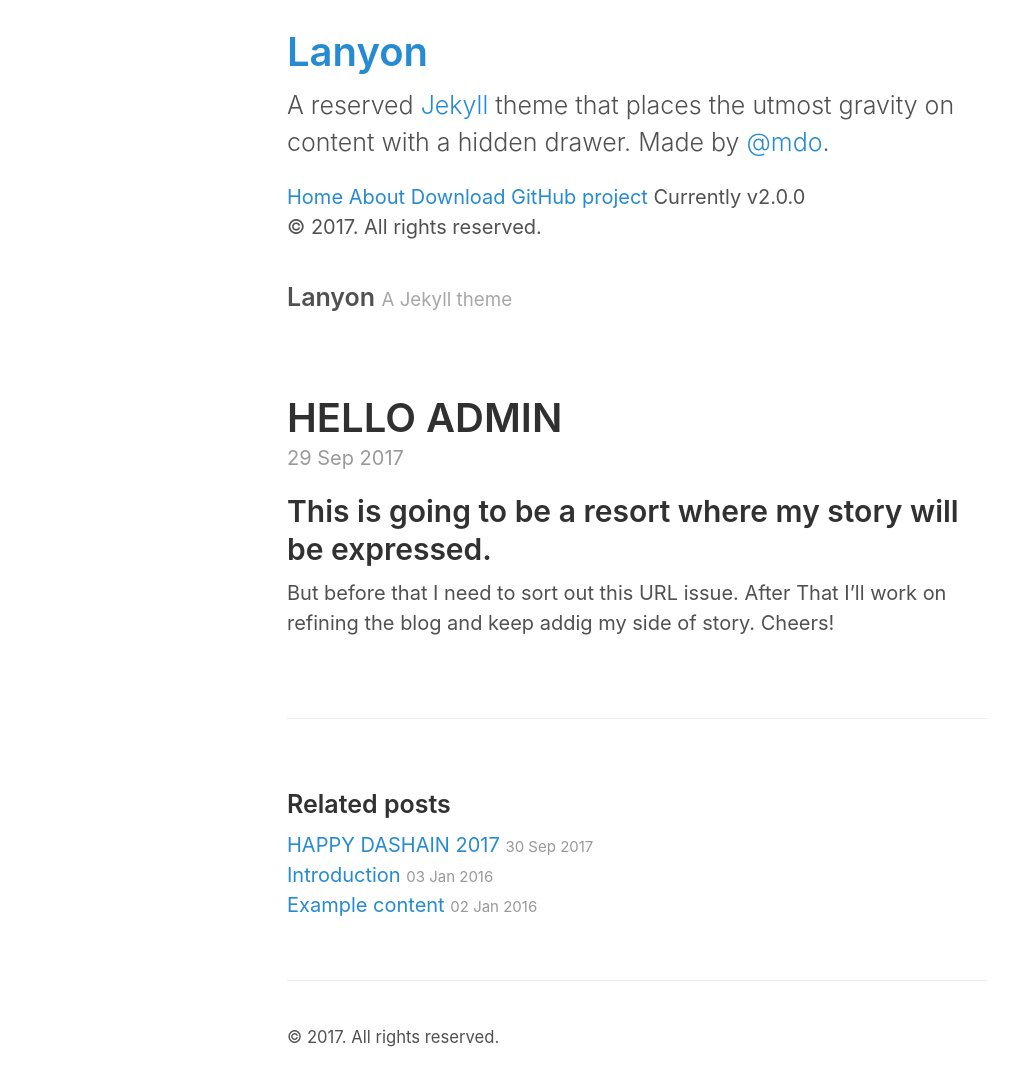
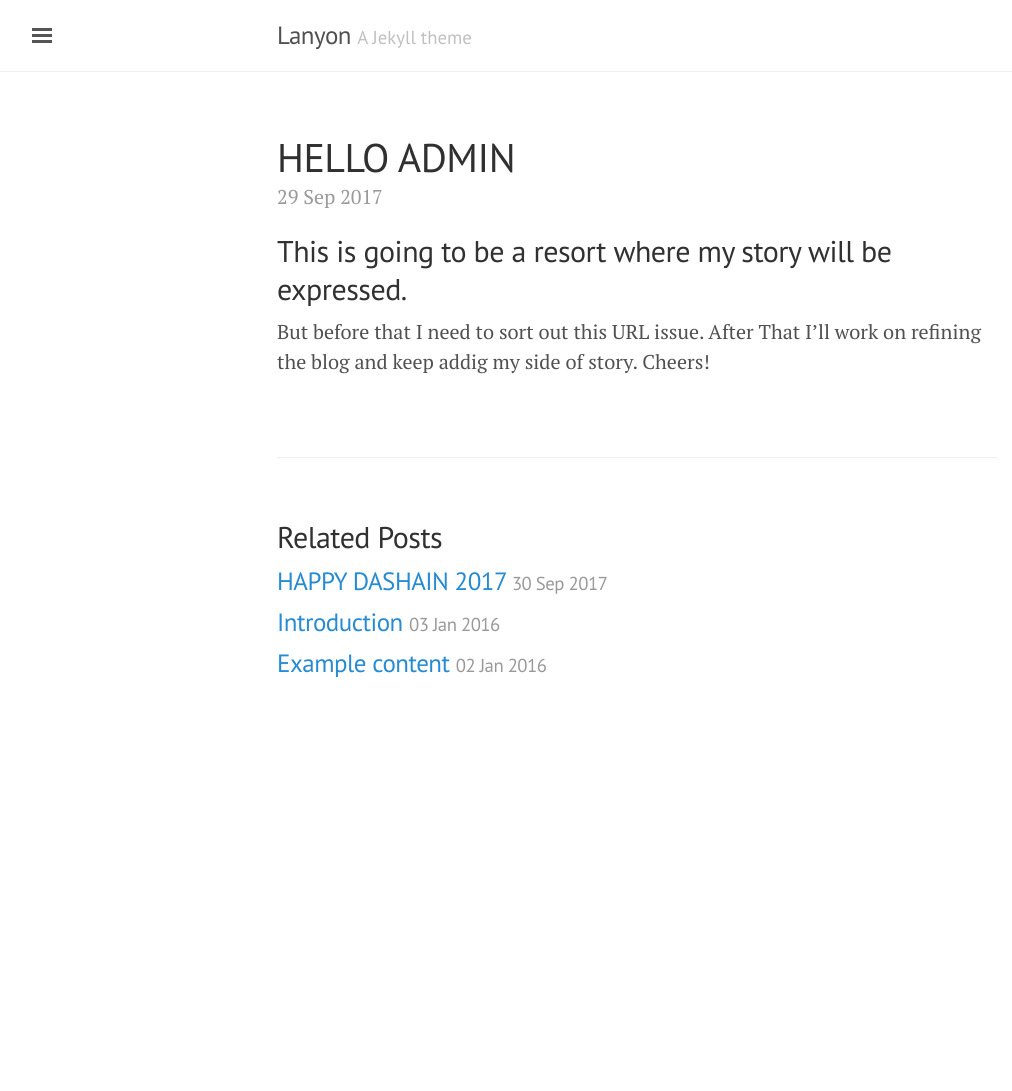
Before and after one commit to sigdelsanjog/sigdelsanjog.github.io, a Jekyll site: the page built from _posts/2017-09-29-Hello-Admin.md, in a window 1280 px wide. Shown: the whole page, without its empty margins (3-1015 px from the left). Built offline with Jekyll 4.4.1, drawn with Linux system fonts in a browser that asks for light colours; after the commit the page ends 900 px from its top, so only the background shows below that.

Commit message:
lanyon sanyon vyanyon

```diff
--- a/_includes/head.html
+++ b/_includes/head.html
@@ -1,6 +1,10 @@
 <head>
-  <meta charset="UTF-8">
-  <meta name="viewport" content="width=device-width, initial-scale=1.0">
+  <link href="http://gmpg.org/xfn/11" rel="profile">
+  <meta http-equiv="X-UA-Compatible" content="IE=edge">
+  <meta http-equiv="content-type" content="text/html; charset=utf-8">
+
+  <!-- Enable responsiveness on mobile devices-->
+  <meta name="viewport" content="width=device-width, initial-scale=1.0, maximum-scale=1">
 
   <title>
     {% if page.title == "Home" %}
@@ -10,8 +14,16 @@
     {% endif %}
   </title>
 
-  <link rel="stylesheet" href="{{ site.baseurl }}/styles.css">
+  <!-- CSS -->
+  <link rel="stylesheet" href="{{ site.baseurl }}/public/css/poole.css">
+  <link rel="stylesheet" href="{{ site.baseurl }}/public/css/syntax.css">
+  <link rel="stylesheet" href="{{ site.baseurl }}/public/css/lanyon.css">
+  <link rel="stylesheet" href="https://fonts.googleapis.com/css?family=PT+Serif:400,400italic,700%7CPT+Sans:400">
+
+  <!-- Icons -->
   <link rel="apple-touch-icon-precomposed" sizes="144x144" href="{{ site.baseurl }}/public/apple-touch-icon-precomposed.png">
   <link rel="shortcut icon" href="{{ site.baseurl }}/public/favicon.ico">
-  <link rel="alternate" type="application/atom+xml" title="{{ site.title }}" href="{{ site.baseurl }}/atom.xml">
+
+  <!-- RSS -->
+  <link rel="alternate" type="application/rss+xml" title="RSS" href="/atom.xml">
 </head>
--- a/_includes/sidebar.html
+++ b/_includes/sidebar.html
@@ -1,23 +1,22 @@
-<div class="sidebar">
-  <div class="container sidebar-sticky">
-    <div class="sidebar-about">
-      <h1>
-        <a href="{{ site.baseurl }}">
-          {{ site.title }}
-        </a>
-      </h1>
-      <p class="lead">{{ site.description }}</p>
+<!-- Target for toggling the sidebar `.sidebar-checkbox` is for regular
+     styles, `#sidebar-checkbox` for behavior. -->
+     <input type="checkbox" class="sidebar-checkbox" id="sidebar-checkbox">
+
+     <!-- Toggleable sidebar -->
+     <div class="sidebar" id="sidebar">
+       <div class="sidebar-item">
+         <p>{{ site.description }}</p>
        </div>
 
        <nav class="sidebar-nav">
-      <a class="sidebar-nav-item{% if page.url == site.baseurl %} active{% endif %}" href="{{ site.baseurl }}">Home</a>
+         <a class="sidebar-nav-item{% if page.url == site.baseurl %} active{% endif %}" href="{{ site.baseurl }}/">Home</a>
 
          {% comment %}
            The code below dynamically generates a sidebar nav of pages with
            `layout: page` in the front-matter. See readme for usage.
          {% endcomment %}
 
-      {% assign pages_list = site.pages %}
+         {% assign pages_list = site.pages | sort:"url" %}
          {% for node in pages_list %}
            {% if node.title != null %}
              {% if node.layout == "page" %}
@@ -31,6 +30,9 @@
          <span class="sidebar-nav-item">Currently v{{ site.version }}</span>
        </nav>
 
-    <p>&copy; {{ site.time | date: '%Y' }}. All rights reserved.</p>
+       <div class="sidebar-item">
+         <p>
+           &copy; {{ site.time | date: '%Y' }}. All rights reserved.
+         </p>
        </div>
      </div>
--- a/_layouts/default.html
+++ b/_layouts/default.html
@@ -1,38 +1,47 @@
 <!DOCTYPE html>
-<html lang="en">
+<html lang="en-us">
 
   {% include head.html %}
 
   <body>
+
     {% include sidebar.html %}
-    <div class="container content">
-      <header class="masthead">
-        <h3 class="masthead-title">
-          <a href="{{ site.baseurl }}/" title="Home">{{ site.title }}</a>
-          <small>{{ site.tagline }}</small>
-        </h3>
-      </header>
 
-      <main>
+    <!-- Wrap is the content to shift when toggling the sidebar. We wrap the
+         content to avoid any CSS collisions with our real content. -->
+    <div class="wrap">
+      <div class="masthead">
+        <div class="container">
+          <h3 class="masthead-title">
+            <a href="{{ site.baseurl }}/" title="Home">{{ site.title }}</a>
+            <small>{{ site.tagline }}</small>
+          </h3>
+        </div>
+      </div>
+
+      <div class="container content">
         {{ content }}
-      </main>
-
-      <footer class="footer">
-        <small>
-          &copy; <time datetime="{{ site.time | date_to_xmlschema }}">{{ site.time | date: '%Y' }}</time>. All rights reserved.
-        </small>
-      </footer>
+      </div>
     </div>
 
-    {% if site.analytics_id %}
-     <script>
-       (function(i,s,o,g,r,a,m){i['GoogleAnalyticsObject']=r;i[r]=i[r]||function(){
-       (i[r].q=i[r].q||[]).push(arguments)},i[r].l=1*new Date();a=s.createElement(o),
-       m=s.getElementsByTagName(o)[0];a.async=1;a.src=g;m.parentNode.insertBefore(a,m)
-       })(window,document,'script','//www.google-analytics.com/analytics.js','ga');
-       ga('create', '{{ site.analytics_id }}', 'auto');
-       ga('send', 'pageview');
-     </script>
-    {% endif %}
+    <label for="sidebar-checkbox" class="sidebar-toggle"></label>
+
+    <script>
+      (function(document) {
+        var toggle = document.querySelector('.sidebar-toggle');
+        var sidebar = document.querySelector('#sidebar');
+        var checkbox = document.querySelector('#sidebar-checkbox');
+
+        document.addEventListener('click', function(e) {
+          var target = e.target;
+
+          if(!checkbox.checked ||
+             sidebar.contains(target) ||
+             (target === checkbox || target === toggle)) return;
+
+          checkbox.checked = false;
+        }, false);
+      })(document);
+    </script>
   </body>
 </html>
--- a/_layouts/post.html
+++ b/_layouts/post.html
@@ -2,24 +2,24 @@
 layout: default
 ---
 
-<article class="post">
+<div class="post">
   <h1 class="post-title">{{ page.title }}</h1>
-  <time datetime="{{ page.date | date_to_xmlschema }}" class="post-date">{{ page.date | date_to_string }}</time>
+  <span class="post-date">{{ page.date | date_to_string }}</span>
   {{ content }}
-</article>
+</div>
 
-{% if site.related_posts != empty %}
-<aside class="related">
-  <h3>Related posts</h3>
+<div class="related">
+  <h2>Related Posts</h2>
   <ul class="related-posts">
     {% for post in site.related_posts limit:3 %}
       <li>
-        <a href="{{ site.baseurl }}{{ post.url }}">
-          {{ post.title }}
-          <small><time datetime="{{ post.date | date_to_xmlschema }}">{{ post.date | date_to_string }}</time></small>
-        </a>
+        <h3>
+          <a href="{{ site.baseurl }}{{ post.url }}">
+            {{ post.title }}
+            <small>{{ post.date | date_to_string }}</small>
+          </a>
+        </h3>
       </li>
     {% endfor %}
   </ul>
-</aside>
-{% endif %}
+</div>
--- /dev/null
+++ b/public/css/lanyon.css
@@ -0,0 +1,563 @@
+/*
+ *  ___
+ * /\_ \
+ * \//\ \      __      ___   __  __    ___     ___
+ *   \ \ \   /'__`\  /' _ `\/\ \/\ \  / __`\ /' _ `\
+ *    \_\ \_/\ \_\.\_/\ \/\ \ \ \_\ \/\ \_\ \/\ \/\ \
+ *    /\____\ \__/.\_\ \_\ \_\/`____ \ \____/\ \_\ \_\
+ *    \/____/\/__/\/_/\/_/\/_/`/___/> \/___/  \/_/\/_/
+ *                               /\___/
+ *                               \/__/
+ *
+ * Designed, built, and released under MIT license by @mdo. Learn more at
+ * https://github.com/poole/lanyon.
+ */
+
+
+/*
+ * Contents
+ *
+ * Global resets
+ * Masthead
+ * Sidebar
+ * Slide effect
+ * Posts and pages
+ * Pagination
+ * Reverse layout
+ * Themes
+ */
+
+
+/*
+ * Global resets
+ *
+ * Update the foundational and global aspects of the page.
+ */
+
+/* Prevent scroll on narrow devices */
+html,
+body {
+  overflow-x: hidden;
+}
+
+html {
+  font-family: "PT Serif", Georgia, "Times New Roman", serif;
+}
+
+h1, h2, h3, h4, h5, h6 {
+  font-family: "PT Sans", Helvetica, Arial, sans-serif;
+  font-weight: 400;
+  color: #313131;
+  letter-spacing: -.025rem;
+}
+
+
+/*
+ * Wrapper
+ *
+ * The wrapper is used to position site content when the sidebar is toggled. We
+ * use an outter wrap to position the sidebar without interferring with the
+ * regular page content.
+ */
+
+.wrap {
+  position: relative;
+  width: 100%;
+}
+
+
+/*
+ * Container
+ *
+ * Center the page content.
+ */
+
+.container {
+  max-width: 28rem;
+}
+@media (min-width: 38em) {
+  .container {
+    max-width: 32rem;
+  }
+}
+@media (min-width: 56em) {
+  .container {
+    max-width: 38rem;
+  }
+}
+
+
+/*
+ * Masthead
+ *
+ * Super small header above the content for site name and short description.
+ */
+
+.masthead {
+  padding-top:    1rem;
+  padding-bottom: 1rem;
+  margin-bottom: 3rem;
+  border-bottom: 1px solid #eee;
+}
+.masthead-title {
+  margin-top: 0;
+  margin-bottom: 0;
+  color: #505050;
+}
+.masthead-title a {
+  color: #505050;
+}
+.masthead-title small {
+  font-size: 75%;
+  font-weight: 400;
+  color: #c0c0c0;
+  letter-spacing: 0;
+}
+
+@media (max-width: 48em) {
+  .masthead-title {
+    text-align: center;
+  }
+  .masthead-title small {
+    display: none;
+  }
+}
+
+
+/*
+ * Sidebar
+ *
+ * The sidebar is the drawer, the item we are toggling with our handy hamburger
+ * button in the corner of the page.
+ *
+ * This particular sidebar implementation was inspired by Chris Coyier's
+ * "Offcanvas Menu with CSS Target" article, and the checkbox variation from the
+ * comments by a reader. It modifies both implementations to continue using the
+ * checkbox (no change in URL means no polluted browser history), but this uses
+ * `position` for the menu to avoid some potential content reflow issues.
+ *
+ * Source: http://css-tricks.com/off-canvas-menu-with-css-target/#comment-207504
+ */
+
+/* Style and "hide" the sidebar */
+.sidebar {
+  position: fixed;
+  top: 0;
+  bottom: 0;
+  left: -14rem;
+  width: 14rem;
+  visibility: hidden;
+  overflow-y: auto;
+  font-family: "PT Sans", Helvetica, Arial, sans-serif;
+  font-size: .875rem; /* 15px */
+  color: rgba(255,255,255,.6);
+  background-color: #202020;
+  -webkit-transition: all .3s ease-in-out;
+          transition: all .3s ease-in-out;
+}
+@media (min-width: 30em) {
+  .sidebar {
+    font-size: .75rem; /* 14px */
+  }
+}
+
+/* Sidebar content */
+.sidebar a {
+  font-weight: normal;
+  color: #fff;
+}
+.sidebar-item {
+  padding: 1rem;
+}
+.sidebar-item p:last-child {
+  margin-bottom: 0;
+}
+
+/* Sidebar nav */
+.sidebar-nav {
+  border-bottom: 1px solid rgba(255,255,255,.1);
+}
+.sidebar-nav-item {
+  display: block;
+  padding: .5rem 1rem;
+  border-top: 1px solid rgba(255,255,255,.1);
+}
+.sidebar-nav-item.active,
+a.sidebar-nav-item:hover,
+a.sidebar-nav-item:focus {
+  text-decoration: none;
+  background-color: rgba(255,255,255,.1);
+  border-color: transparent;
+}
+
+@media (min-width: 48em) {
+  .sidebar-item {
+    padding: 1.5rem;
+  }
+  .sidebar-nav-item {
+    padding-left:  1.5rem;
+    padding-right: 1.5rem;
+  }
+}
+
+/* Hide the sidebar checkbox that we toggle with `.sidebar-toggle` */
+.sidebar-checkbox {
+  position: absolute;
+  opacity: 0;
+  -webkit-user-select: none;
+     -moz-user-select: none;
+          user-select: none;
+}
+
+/* Style the `label` that we use to target the `.sidebar-checkbox` */
+.sidebar-toggle {
+  position: absolute;
+  top:  .8rem;
+  left: 1rem;
+  display: block;
+  padding: .25rem .75rem;
+  color: #505050;
+  background-color: #fff;
+  border-radius: .25rem;
+  cursor: pointer;
+}
+
+.sidebar-toggle:before {
+  display: inline-block;
+  width: 1rem;
+  height: .75rem;
+  content: "";
+  background-image: -webkit-linear-gradient(to bottom, #555, #555 20%, #fff 20%, #fff 40%, #555 40%, #555 60%, #fff 60%, #fff 80%, #555 80%, #555 100%);
+  background-image:    -moz-linear-gradient(to bottom, #555, #555 20%, #fff 20%, #fff 40%, #555 40%, #555 60%, #fff 60%, #fff 80%, #555 80%, #555 100%);
+  background-image:     -ms-linear-gradient(to bottom, #555, #555 20%, #fff 20%, #fff 40%, #555 40%, #555 60%, #fff 60%, #fff 80%, #555 80%, #555 100%);
+  background-image:         linear-gradient(to bottom, #555, #555 20%, #fff 20%, #fff 40%, #555 40%, #555 60%, #fff 60%, #fff 80%, #555 80%, #555 100%);
+}
+
+.sidebar-toggle:active,
+#sidebar-checkbox:focus ~ .sidebar-toggle,
+#sidebar-checkbox:checked ~ .sidebar-toggle {
+  color: #fff;
+  background-color: #555;
+}
+
+.sidebar-toggle:active:before,
+#sidebar-checkbox:focus ~ .sidebar-toggle:before,
+#sidebar-checkbox:checked ~ .sidebar-toggle:before {
+  background-image: -webkit-linear-gradient(to bottom, #fff, #fff 20%, #555 20%, #555 40%, #fff 40%, #fff 60%, #555 60%, #555 80%, #fff 80%, #fff 100%);
+  background-image:    -moz-linear-gradient(to bottom, #fff, #fff 20%, #555 20%, #555 40%, #fff 40%, #fff 60%, #555 60%, #555 80%, #fff 80%, #fff 100%);
+  background-image:     -ms-linear-gradient(to bottom, #fff, #fff 20%, #555 20%, #555 40%, #fff 40%, #fff 60%, #555 60%, #555 80%, #fff 80%, #fff 100%);
+  background-image:         linear-gradient(to bottom, #fff, #fff 20%, #555 20%, #555 40%, #fff 40%, #fff 60%, #555 60%, #555 80%, #fff 80%, #fff 100%);
+}
+
+@media (min-width: 30.1em) {
+  .sidebar-toggle {
+    position: fixed;
+  }
+}
+
+@media print {
+  .sidebar-toggle {
+    display: none;
+  }
+}
+
+/* Slide effect
+ *
+ * Handle the sliding effects of the sidebar and content in one spot, seperate
+ * from the default styles.
+ *
+ * As an a heads up, we don't use `transform: translate3d()` here because when
+ * mixed with `position: fixed;` for the sidebar toggle, it creates a new
+ * containing block. Put simply, the fixed sidebar toggle behaves like
+ * `position: absolute;` when transformed.
+ *
+ * Read more about it at http://meyerweb.com/eric/thoughts/2011/09/12/.
+ */
+
+.wrap,
+.sidebar,
+.sidebar-toggle {
+  -webkit-backface-visibility: hidden;
+      -ms-backface-visibility: hidden;
+          backface-visibility: hidden;
+}
+.wrap,
+.sidebar-toggle {
+  -webkit-transition: -webkit-transform .3s ease-in-out;
+          transition: transform .3s ease-in-out;
+}
+
+#sidebar-checkbox:checked + .sidebar {
+  z-index: 10;
+  visibility: visible;
+}
+#sidebar-checkbox:checked ~ .sidebar,
+#sidebar-checkbox:checked ~ .wrap,
+#sidebar-checkbox:checked ~ .sidebar-toggle {
+  -webkit-transform: translateX(14rem);
+      -ms-transform: translateX(14rem);
+          transform: translateX(14rem);
+}
+
+
+/*
+ * Posts and pages
+ *
+ * Each post is wrapped in `.post` and is used on default and post layouts. Each
+ * page is wrapped in `.page` and is only used on the page layout.
+ */
+
+.page,
+.post {
+  margin-bottom: 4em;
+}
+
+/* Blog post or page title */
+.page-title,
+.post-title,
+.post-title a {
+  color: #303030;
+}
+.page-title,
+.post-title {
+  margin-top: 0;
+}
+
+/* Meta data line below post title */
+.post-date {
+  display: block;
+  margin-top: -.5rem;
+  margin-bottom: 1rem;
+  color: #9a9a9a;
+}
+
+/* Related posts */
+.related {
+  padding-top: 2rem;
+  padding-bottom: 2rem;
+  border-top: 1px solid #eee;
+}
+.related-posts {
+  padding-left: 0;
+  list-style: none;
+}
+.related-posts h3 {
+  margin-top: 0;
+}
+.related-posts li small {
+  font-size: 75%;
+  color: #999;
+}
+.related-posts li a:hover {
+  color: #268bd2;
+  text-decoration: none;
+}
+.related-posts li a:hover small {
+  color: inherit;
+}
+
+
+/*
+ * Pagination
+ *
+ * Super lightweight (HTML-wise) blog pagination. `span`s are provide for when
+ * there are no more previous or next posts to show.
+ */
+
+.pagination {
+  overflow: hidden; /* clearfix */
+  margin-left: -1rem;
+  margin-right: -1rem;
+  font-family: "PT Sans", Helvetica, Arial, sans-serif;
+  color: #ccc;
+  text-align: center;
+}
+
+/* Pagination items can be `span`s or `a`s */
+.pagination-item {
+  display: block;
+  padding: 1rem;
+  border: 1px solid #eee;
+}
+.pagination-item:first-child {
+  margin-bottom: -1px;
+}
+
+/* Only provide a hover state for linked pagination items */
+a.pagination-item:hover {
+  background-color: #f5f5f5;
+}
+
+@media (min-width: 30em) {
+  .pagination {
+    margin: 3rem 0;
+  }
+  .pagination-item {
+    float: left;
+    width: 50%;
+  }
+  .pagination-item:first-child {
+    margin-bottom: 0;
+    border-top-left-radius:    4px;
+    border-bottom-left-radius: 4px;
+  }
+  .pagination-item:last-child {
+    margin-left: -1px;
+    border-top-right-radius:    4px;
+    border-bottom-right-radius: 4px;
+  }
+}
+
+
+/*
+ * Reverse layout
+ *
+ * Flip the orientation of the page by placing the `.sidebar` and sidebar toggle
+ * on the right side.
+ */
+
+.layout-reverse .sidebar {
+  left: auto;
+  right: -14rem;
+}
+.layout-reverse .sidebar-toggle {
+  left: auto;
+  right: 1rem;
+}
+
+.layout-reverse #sidebar-checkbox:checked ~ .sidebar,
+.layout-reverse #sidebar-checkbox:checked ~ .wrap,
+.layout-reverse #sidebar-checkbox:checked ~ .sidebar-toggle {
+  -webkit-transform: translateX(-14rem);
+      -ms-transform: translateX(-14rem);
+          transform: translateX(-14rem);
+}
+
+
+/*
+ * Themes
+ *
+ * Apply custom color schemes by adding the appropriate class to the `body`.
+ * Based on colors from Base16: http://chriskempson.github.io/base16/#default.
+ */
+
+/* Red */
+.theme-base-08 .sidebar,
+.theme-base-08 .sidebar-toggle:active,
+.theme-base-08 #sidebar-checkbox:checked ~ .sidebar-toggle {
+  background-color: #ac4142;
+}
+.theme-base-08 .container a,
+.theme-base-08 .sidebar-toggle,
+.theme-base-08 .related-posts li a:hover {
+  color: #ac4142;
+}
+
+/* Orange */
+.theme-base-09 .sidebar,
+.theme-base-09 .sidebar-toggle:active,
+.theme-base-09 #sidebar-checkbox:checked ~ .sidebar-toggle {
+  background-color: #d28445;
+}
+.theme-base-09 .container a,
+.theme-base-09 .sidebar-toggle,
+.theme-base-09 .related-posts li a:hover {
+  color: #d28445;
+}
+
+/* Yellow */
+.theme-base-0a .sidebar,
+.theme-base-0a .sidebar-toggle:active,
+.theme-base-0a #sidebar-checkbox:checked ~ .sidebar-toggle {
+  background-color: #f4bf75;
+}
+.theme-base-0a .container a,
+.theme-base-0a .sidebar-toggle,
+.theme-base-0a .related-posts li a:hover {
+  color: #f4bf75;
+}
+
+/* Green */
+.theme-base-0b .sidebar,
+.theme-base-0b .sidebar-toggle:active,
+.theme-base-0b #sidebar-checkbox:checked ~ .sidebar-toggle {
+  background-color: #90a959;
+}
+.theme-base-0b .container a,
+.theme-base-0b .sidebar-toggle,
+.theme-base-0b .related-posts li a:hover {
+  color: #90a959;
+}
+
+/* Cyan */
+.theme-base-0c .sidebar,
+.theme-base-0c .sidebar-toggle:active,
+.theme-base-0c #sidebar-checkbox:checked ~ .sidebar-toggle {
+  background-color: #75b5aa;
+}
+.theme-base-0c .container a,
+.theme-base-0c .sidebar-toggle,
+.theme-base-0c .related-posts li a:hover {
+  color: #75b5aa;
+}
+
+/* Blue */
+.theme-base-0d .sidebar,
+.theme-base-0d .sidebar-toggle:active,
+.theme-base-0d #sidebar-checkbox:checked ~ .sidebar-toggle {
+  background-color: #6a9fb5;
+}
+.theme-base-0d .container a,
+.theme-base-0d .sidebar-toggle,
+.theme-base-0d .related-posts li a:hover {
+  color: #6a9fb5;
+}
+
+/* Magenta */
+.theme-base-0e .sidebar,
+.theme-base-0e .sidebar-toggle:active,
+.theme-base-0e #sidebar-checkbox:checked ~ .sidebar-toggle {
+  background-color: #aa759f;
+}
+.theme-base-0e .container a,
+.theme-base-0e .sidebar-toggle,
+.theme-base-0e .related-posts li a:hover {
+  color: #aa759f;
+}
+
+/* Brown */
+.theme-base-0f .sidebar,
+.theme-base-0f .sidebar-toggle:active,
+.theme-base-0f #sidebar-checkbox:checked ~ .sidebar-toggle {
+  background-color: #8f5536;
+}
+.theme-base-0f .container a,
+.theme-base-0f .sidebar-toggle,
+.theme-base-0f .related-posts li a:hover {
+  color: #8f5536;
+}
+
+
+/*
+ * Overlay sidebar
+ *
+ * Make the sidebar content overlay the viewport content instead of pushing it
+ * aside when toggled.
+ */
+
+.sidebar-overlay #sidebar-checkbox:checked ~ .wrap {
+  -webkit-transform: translateX(0);
+      -ms-transform: translateX(0);
+          transform: translateX(0);
+}
+.sidebar-overlay #sidebar-checkbox:checked ~ .sidebar-toggle {
+  box-shadow: 0 0 0 .25rem #fff;
+}
+.sidebar-overlay #sidebar-checkbox:checked ~ .sidebar {
+  box-shadow: .25rem 0 .5rem rgba(0,0,0,.1);
+}
+
+/* Only one tweak for a reverse layout */
+.layout-reverse.sidebar-overlay #sidebar-checkbox:checked ~ .sidebar {
+  box-shadow: -.25rem 0 .5rem rgba(0,0,0,.1);
+}
```
Lines whose indentation alone changed are shown as unchanged.
